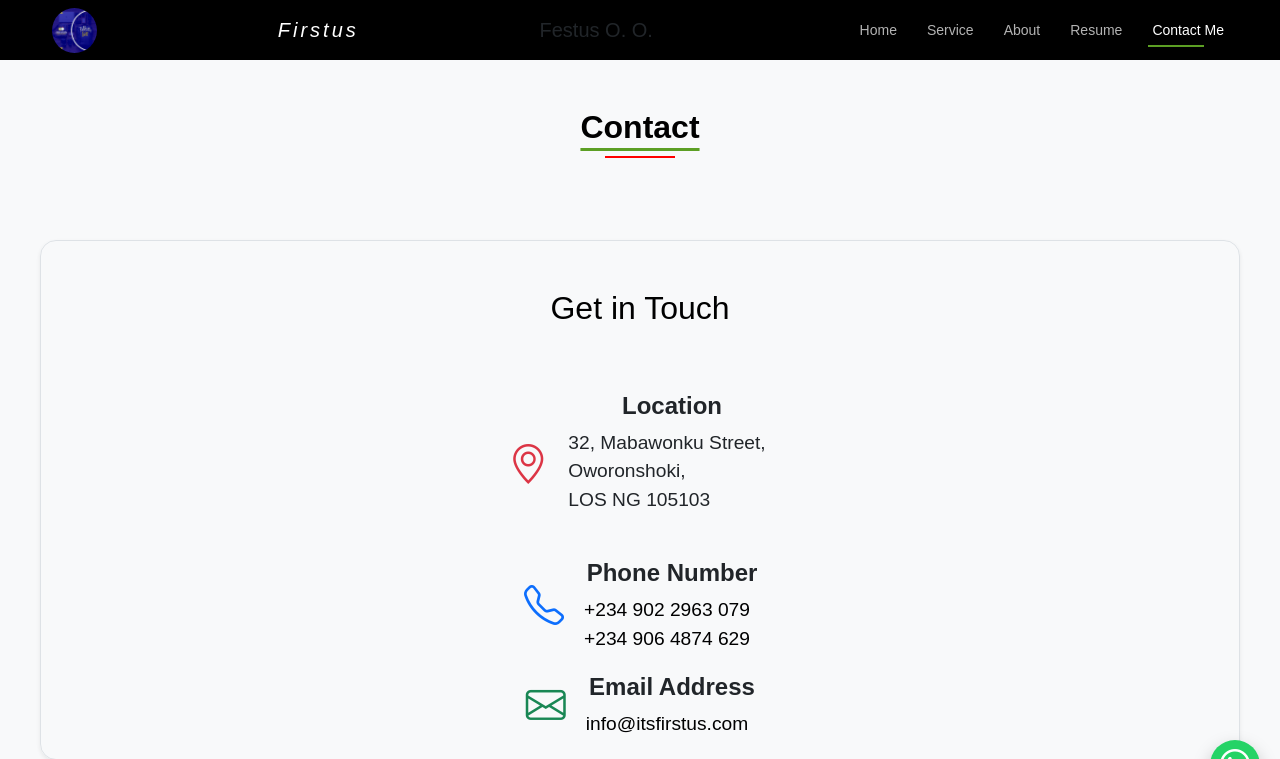
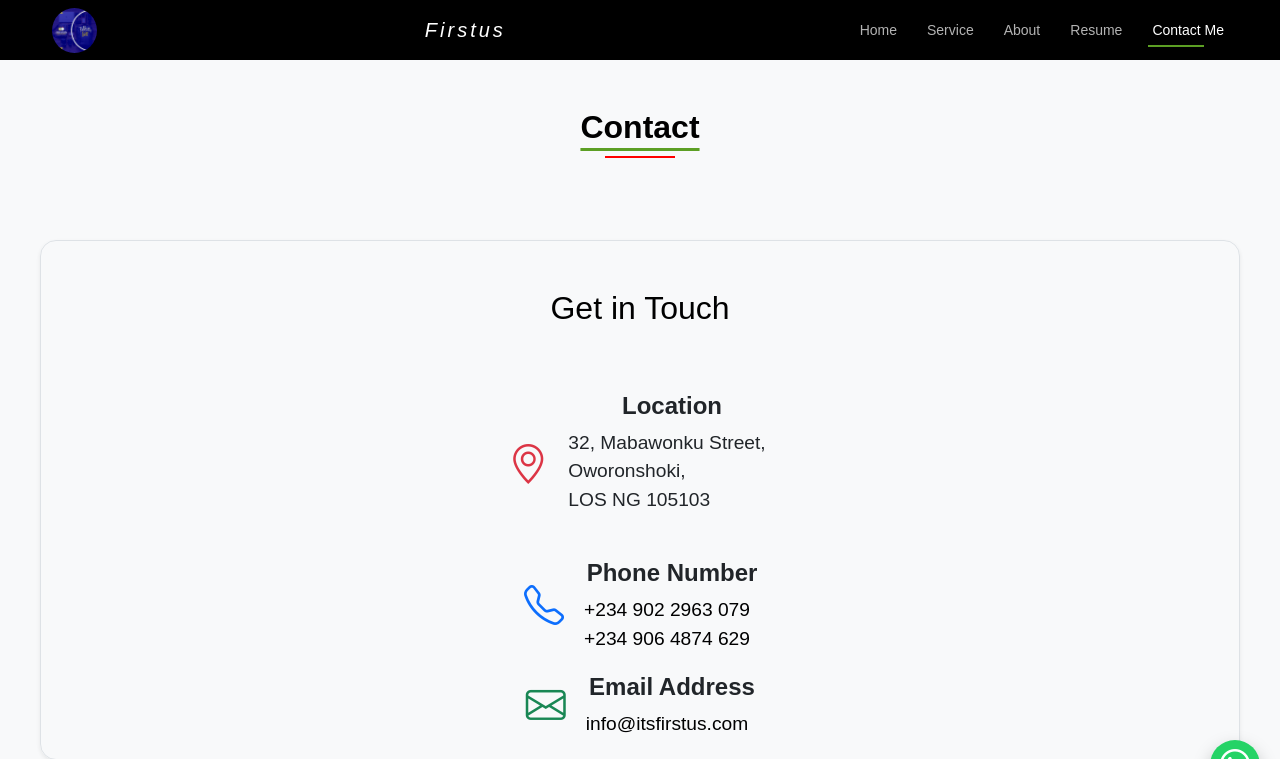
Before and after one commit to Firstus4/project, a Flask app: page /contact in a window 1280 px wide. Shown: the top 759 px of the page. Run offline with Flask 3, Linux system fonts and the light colour scheme; some libraries are stand-ins or nearby versions.

Commit message:
Initial commit

```diff
--- a/templates/include/navigation.html
+++ b/templates/include/navigation.html
@@ -4,7 +4,7 @@
         <a href="{{ url_for('index') }}">
             <img class="fs" src="{{ url_for('static', filename='images/Unit.jpg') }}" alt="smiles">
             <h1 class="logo"><a href="/">Firstus</a></h1>
-            <span class="fs-5">Festus O. O.</span>
+            <!-- <span class="fs-5">Festus O. O.</span> -->
         </a>
 
         <nav id="navbar" class="navbar">
```
Also changed, not shown: requirements.txt (added, +9 -0 lines), README.md, images/preview-desktop.png (added), images/preview-mobile.png (added), 1 other file.
